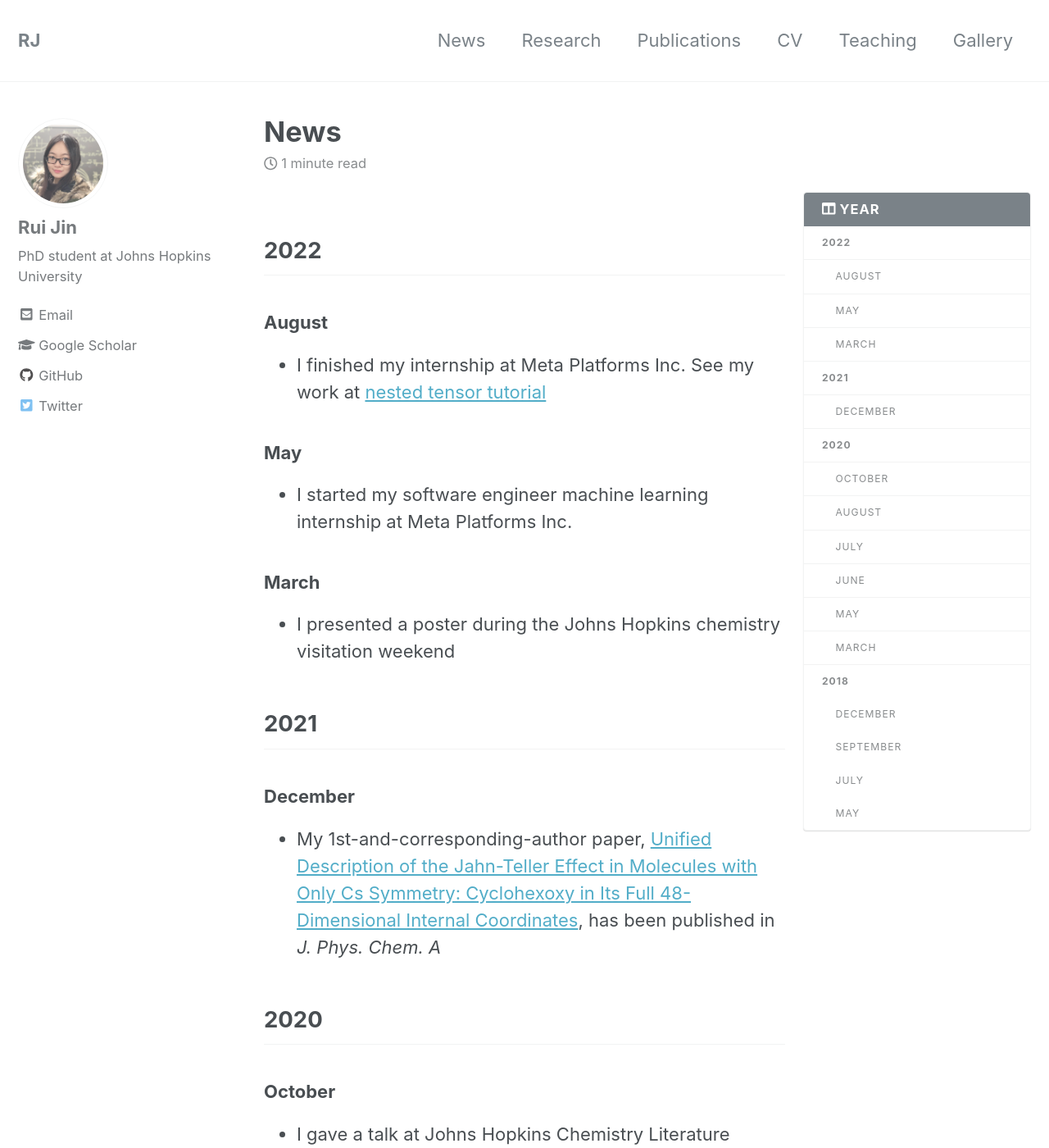
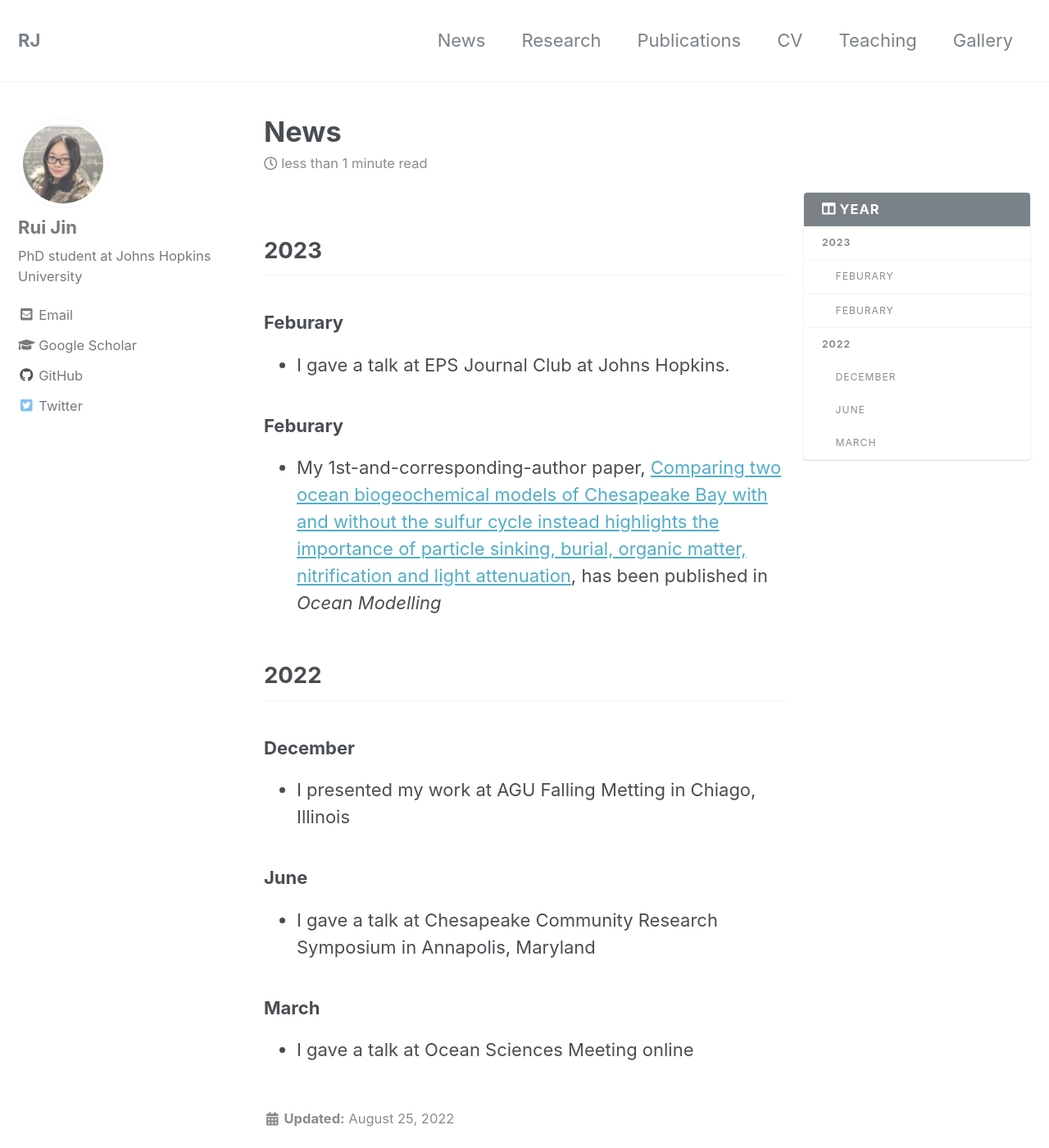
Before and after one commit to RuiJinSZ/RuiJinSZ.github.io, a Jekyll site: the page built from _pages/news.md, in a window 1280 px wide and 1400 px high. Shown: the whole window at 82% size. Built offline with Jekyll 4.4.1, drawn with Linux system fonts in a browser that asks for light colours; nearby versions of some CDN libraries; some of the changed text lies outside the part shown.

Commit message:
update news

```diff
--- a/_pages/news.md
+++ b/_pages/news.md
@@ -8,48 +8,19 @@ toc: true
 toc_label: "Year"
 toc_icon: "columns"
 ---
+## 2023
+### Feburary
+- I gave a talk at EPS Journal Club at Johns Hopkins.
+
+### Feburary
+- My 1st-and-corresponding-author paper, [Comparing two ocean biogeochemical models of Chesapeake Bay with and without the sulfur cycle instead highlights the importance of particle sinking, burial, organic matter, nitrification and light attenuation](https://authors.elsevier.com/a/1gbuW5CmkuuOzX), has been published in *Ocean Modelling*
+
 ## 2022
-### August
-- I finished my internship at Meta Platforms Inc. See my work at [nested tensor tutorial](https://pytorch.org/tutorials/prototype/nestedtensor)
+### December
+- I presented my work at AGU Falling Metting in Chiago, Illinois
 
-### May
-- I started my software engineer machine learning internship at Meta Platforms Inc.
+### June
+- I gave a talk at Chesapeake Community Research Symposium in Annapolis, Maryland
 
 ### March
-- I presented a poster during the Johns Hopkins chemistry visitation weekend
-
-## 2021
-### December
-- My 1st-and-corresponding-author paper, [Unified Description of the Jahn-Teller Effect in Molecules with Only Cs Symmetry: Cyclohexoxy in Its Full 48-Dimensional Internal Coordinates](https://doi.org/10.1021/acs.jpca.1c09123), has been published in *J. Phys. Chem. A*
-
-## 2020
-### October
-- I gave a talk at Johns Hopkins Chemistry Literature Seminar
-
-### August
-- My 1st-and-corresponding-author paper, [Compact Bases for Vibronic Coupling in Spectral Simulations: The Photoelectron Spectrum of Cyclopentoxide in the Full 39 Internal Modes](https://doi.org/10.1021/acs.jpclett.0c02199), has been published in *J. Phys. Chem. Lett.*
-
-### July
-- My 2nd-author paper, [Microscopic Pressure Tensor in Cylindrical Geometry: Pressure of Water in a Carbon Nanotube](https://doi.org/10.1021/acs.jctc.0c00607), has been published in *J. Chem. Theory Comput.*
-
-### June
-- I passed my qualification exam (aka. graduate board oral exam in Johns Hopkins University) and have become a Ph. D. candidate
-
-### May
-- My 1st-and-corresponding-author paper, [Construction of Quasi-diabatic Hamiltonians That Accurately Represent ab Initio Determined Adiabatic Electronic States Coupled by Conical Intersections for Systems on the Order of 15 Atoms. Application to Cyclopentoxide Photoelectron Detachment in the Full 39 Degrees of Freedom](https://doi.org/10.1021/acs.jpca.0c02763), has been published in *J. Phys. Chem. A*
-
-### March
-- I presented a poster during the Johns Hopkins chemistry visitation weekend
-
-## 2018
-### December
-- My 1st-author paper, [Semiclassical Moyal dynamics](https://doi.org/10.1063/1.5067005), has been published in *J. Chem. Phys.*
-
-### September
-- I joined Johns Hopkins University as a Ph. D. student
-
-### July
-- I obtained my B. S. in chemistry and physics minor from Zhejiang University
-
-### May
-- My 2nd-author paper, [High-density equation of state for a two-dimensional Lennard-Jones solid](https://doi.org/10.1063/1.5029488), has been published in *J. Chem. Phys.*
+- I gave a talk at Ocean Sciences Meeting online
```
